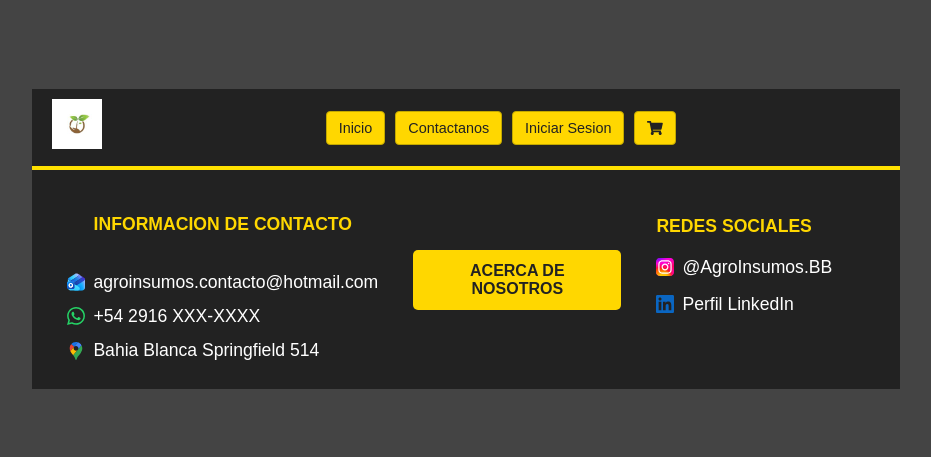
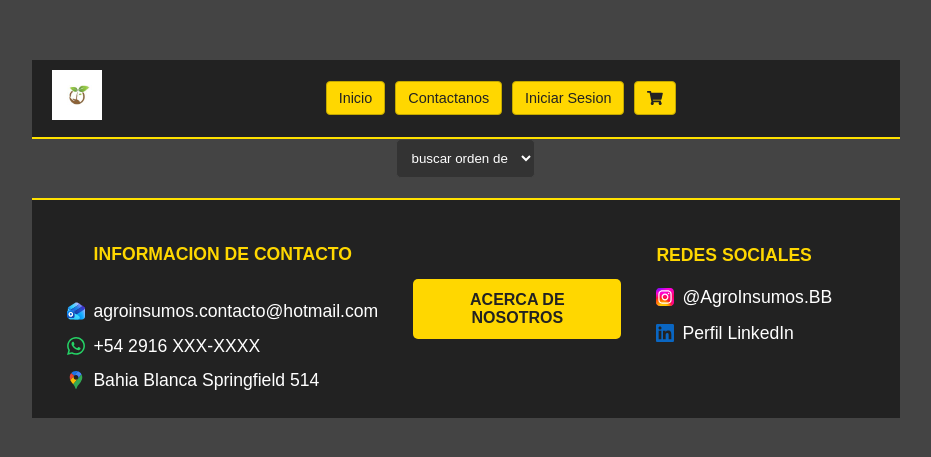
Before and after one commit to brunofernandez87/Eccomerce-Frontend, a React (Vite) app: page /order in a window 1280 px wide. Shown: the part 161-618 px from the top of the page, without its empty margins (174-1105 px from the left). Built offline with nearby package versions, Linux system fonts and the light colour scheme.

Commit message:
order tiene filtrado

```diff
--- a/src/components/order/order.tsx
+++ b/src/components/order/order.tsx
@@ -1,13 +1,16 @@
 import { Link } from "react-router-dom";
 import { useOrderList } from "../../context/orderListContext";
-import { useState } from "react";
+import { useEffect, useState } from "react";
+import FilterCategory from "../filterCategory";
 export default function Order() {
   const { orderList, setorderList } = useOrderList();
+  const [orderListFilter, setorderListFilter] = useState(orderList);
   const [page, setpage] = useState(1);
   const maxItem = 5;
   const limit = page * maxItem;
   const limitAnt = limit - maxItem;
-  const orderFilter = orderList.slice(limitAnt, limit);
+  const orderFilter = orderListFilter.slice(limitAnt, limit);
+
   function handleClickNext() {
     window.scrollTo({ top: 0, behavior: "smooth" });
     setpage(page + 1);
@@ -16,8 +19,25 @@ export default function Order() {
     window.scrollTo({ top: 0, behavior: "smooth" });
     setpage(page - 1);
   }
+  function filter(event) {
+    const value = event.target.value;
+    if (value == "") {
+      setorderListFilter(orderList);
+      setpage(1);
+      return;
+    }
+    const result = orderList.filter((o) => o.id_user == value);
+    setpage(1);
+    setorderListFilter(result);
+  }
   return (
     <div>
+      <FilterCategory
+        products={orderList}
+        filter={filter}
+        label={"buscar orden de"}
+        category={"id_user"}
+      />
       {orderFilter.map((o) => (
         <div key={o.id_order}>
           <Link to={`/orderDetail/${o?.id_order}`}>
--- a/src/context/orderListContext.tsx
+++ b/src/context/orderListContext.tsx
@@ -17,7 +17,11 @@ export default function OrderListProvider({ children }) {
 
   return (
     <orderListContext.Provider
-      value={{ orderList: filteredOrders, setorderList, allOrders: orderList }}
+      value={{
+        orderList: filteredOrders,
+        setorderList,
+        allOrders: orderList,
+      }}
     >
       {children}
     </orderListContext.Provider>
```
